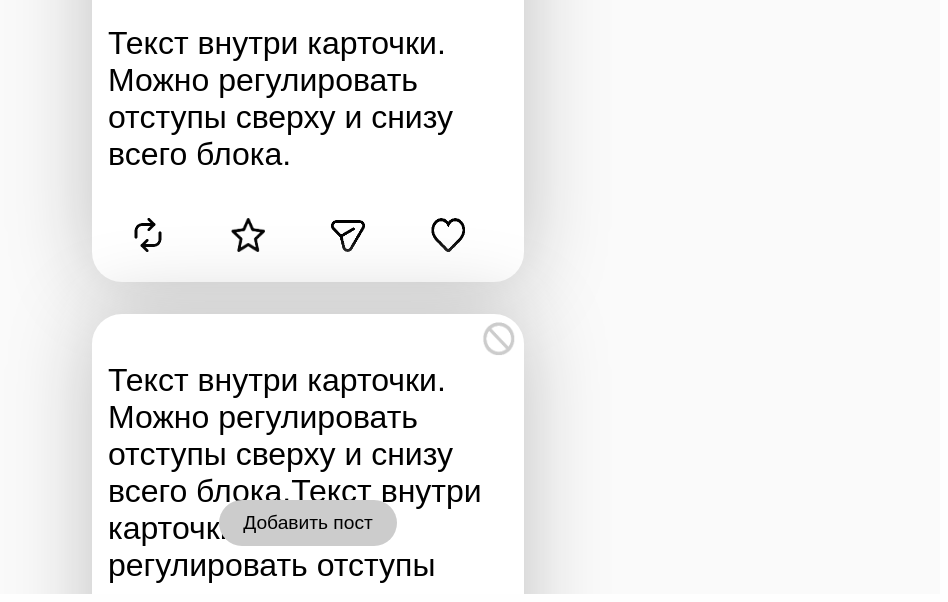
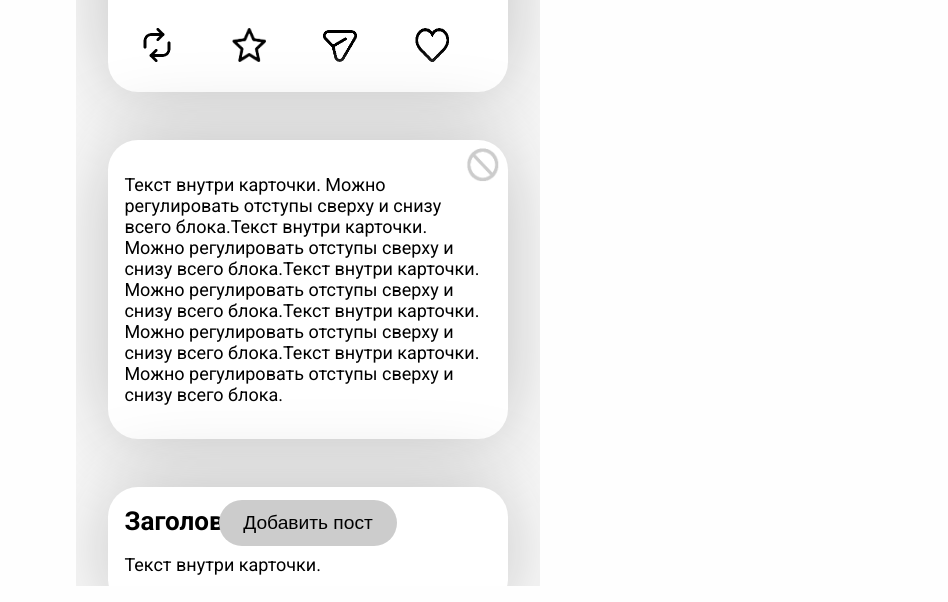
Before and after one commit to NikJst/myproject, a website with bundled scripts: page wwwroot/index.html in a window 1280 px wide. Shown: the part 214-816 px from the top of the page, without its empty margins (332-1280 px from the left). Built offline with nearby package versions, Linux system fonts and the light colour scheme; no server answers.

Commit message:
измененные стили карточек без заголовков

```diff
--- a/wwwroot/ModelCard.js
+++ b/wwwroot/ModelCard.js
@@ -22,14 +22,14 @@ export function createEmptyPostCard(
 
   if (guidId) card.dataset.postId = guidId; //====> сохраняем id поста если он предан
 
-  // Кнопка закрытия
-  const closeBtn = document.createElement("button");
-  closeBtn.classList.add("close-btn");
+  // // Кнопка закрытия
+  // const closeBtn = document.createElement("button");
+  // closeBtn.classList.add("close-btn");
 
-  const closeImg = document.createElement("img");
-  closeImg.src = "image/close.png";
-  closeImg.alt = "";
-  closeBtn.appendChild(closeImg);
+  // const closeImg = document.createElement("img");
+  // closeImg.src = "image/close.png";
+  // closeImg.alt = "";
+  // closeBtn.appendChild(closeImg);
 
   // Блок текста
   const textBlock = document.createElement("div");
@@ -80,7 +80,7 @@ export function createEmptyPostCard(
   });
 
   // Сборка карточки
-  card.appendChild(closeBtn);
+  // card.appendChild(closeBtn);
   card.appendChild(textBlock);
   card.appendChild(buttonsBottom);
 
--- a/wwwroot/Styles.css
+++ b/wwwroot/Styles.css
@@ -1,3 +1,5 @@
+@import url("https://fonts.googleapis.com/css2?family=Roboto:wght@400;700&display=swap");
+
 /* Контейнер для кнопок действий */
 .action-buttons-container {
   position: fixed;
@@ -29,11 +31,13 @@
 }
 
 body {
-  font-family: Arial, sans-serif;
+  font-family: "Roboto", Arial, sans-serif;
   background-color: #fefefe;
   display: flex;
   flex-direction: column;
   height: 100vh; /* высота экрана */
+  max-width: 100%; /* как у контейнера карточек */
+  margin: 0 auto; /* центрирование как у контейнера */
 }
 
 header {
@@ -63,7 +67,9 @@ header {
   display: flex;
   flex-direction: column;
   align-items: center; /* центрируем карточки по горизонтали */
-  padding: 2rem 0rem; /* сверху/снизу 2rem, слева/справа 1rem */
+  /* padding: 2rem 0rem; /* сверху/снизу 2rem, слева/справа 1rem */
+  max-width: 100%; /* контейнер занимает 90% ширины */
+  margin: 0 auto; /* центрирование контейнера */
 }
 /* Карточки */
 .card {
@@ -72,10 +78,10 @@ header {
   margin-bottom: 1rem;
   border-radius: 30px;
   box-shadow: -3px 20px 28px rgba(0, 0, 0, 0.1);
-  width: 90%; /* карточка занимает 90% ширины контейнера */
+  width: 85%; /* карточка занимает 100% ширины контейнера */
   max-width: 400px; /* ограничение для больших экранов */
   /*padding-top: 3rem;  внутренний отступ сверху текста внутри карточки */
-  margin-top: 1rem; /* внешний отступ сверху. 	margin-top — пространство снаружи блока, то есть отступ от соседних элементов карточки или других карточек.*/
+  margin-top: 2rem; /* внешний отступ сверху. 	margin-top — пространство снаружи блока, то есть отступ от соседних элементов карточки или других карточек.*/
   position: relative; /* чтобы кнопка закрыть позиционировалась внутри */
   box-shadow: 0 0 84px rgba(191, 191, 191, 1);
 }
@@ -95,8 +101,21 @@ button img {
 }
 
 .text-block {
-  margin-top: 1rem; /* расстояние между текстом и кнопкой */
-  font-size: 2rem; /* размер шрифта */
+  margin-top: 0.2rem; /* расстояние между текстом и кнопкой */
+  font-size: 18px; /* размер шрифта */
+  font-family: "Roboto"; /* шрифт Roboto */
+  font-weight: 500; /* средне-жирный шрифт */
+}
+
+.text-block h2 {
+  font-size: 26px; /* размер шрифта заголовка */
+  margin: 0 0 0.1rem 0; /* уменьшенные отступы */
+  font-family: "Roboto"; /* шрифт Roboto */
+}
+
+.text-block p {
+  margin: 0.2; /* убираем отступы параграфа */
+  font-weight: 500; /* средне-жирный шрифт */
 }
 
 .close-btn {
@@ -130,7 +149,7 @@ button img {
 
 .buttons-bottom button {
   flex: 1; /* растягиваем кнопки одинаково */
-  margin: 0 0.6rem; /* отступы между кнопками */
+  margin: 0 0.1rem; /* уменьшенные отступы между кнопками */
   padding: 0.8rem;
   border: none;
   border: 0.5px solid #ffffff;
@@ -291,7 +310,7 @@ footer {
   border: 2px solid #ffffff;
   border-radius: 32px;
   font-size: 2rem; /* размер шрифта */
-  font-family: inherit;
+  font-family: "Roboto", Arial, sans-serif;
   transition: border-color 0.3s;
   box-sizing: border-box;
 }
--- a/wwwroot/index.html
+++ b/wwwroot/index.html
@@ -24,7 +24,7 @@
     <!-- контейнер для карточек -->
     <div class="cards-container">
       <div class="card">
-        <button class="close-btn"><img src="image/close.png" alt="" /></button>
+        <!-- <button class="close-btn"><img src="image/close.png" alt="" /></button> -->
         <div class="text-block">
           <h2>Заголовок</h2>
           <p>
@@ -60,7 +60,7 @@
       </div>
 
       <div class="card">
-        <button class="close-btn"><img src="image/close.png" alt="" /></button>
+        <!-- <button class="close-btn"><img src="image/close.png" alt="" /></button> -->
         <div class="text-block">
           <h2>Заголовок</h2>
           <p>Текст внутри карточки.</p>
```
Also changed, not shown: 2 other files.
